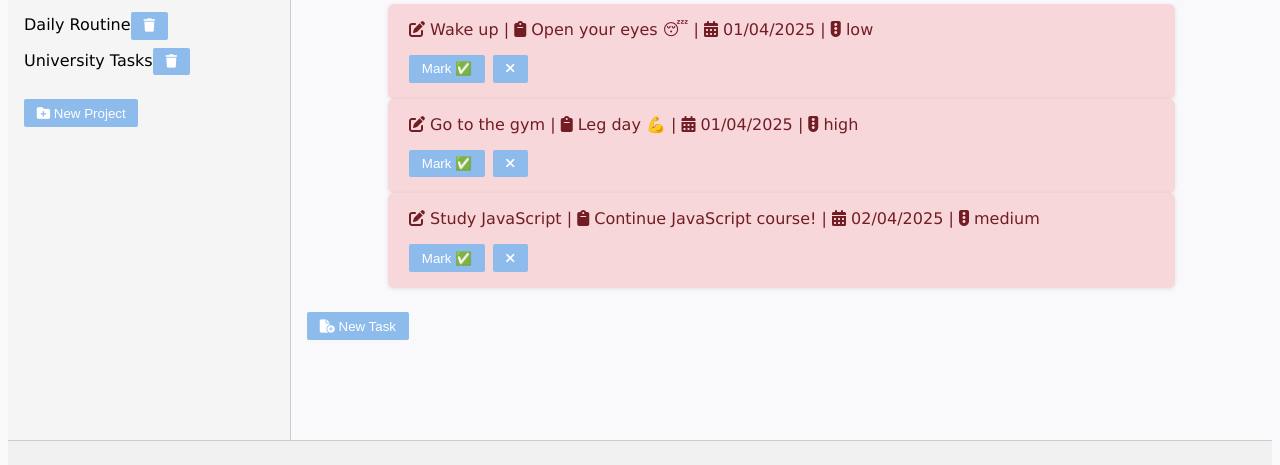
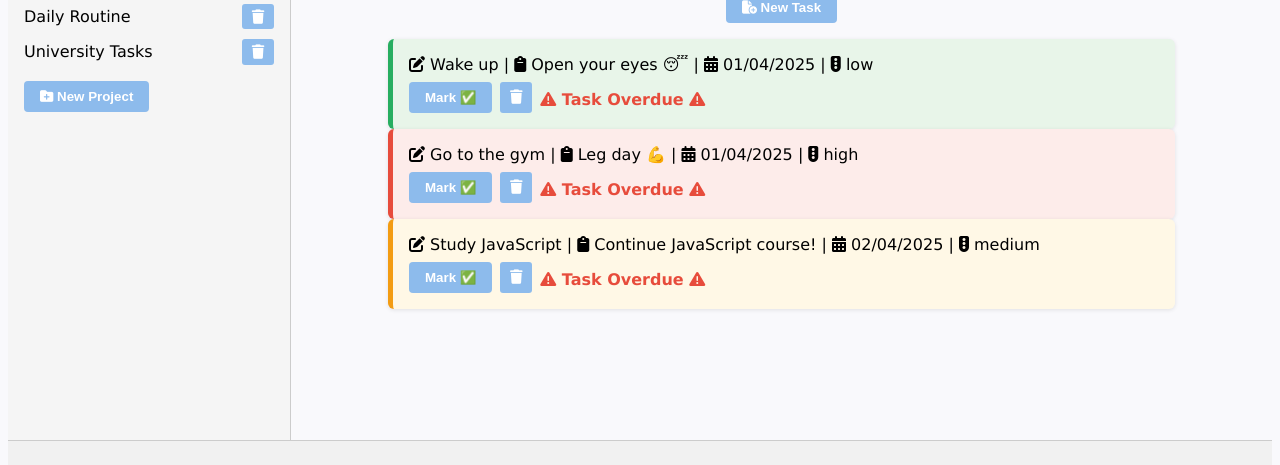
Before and after one commit to BillMaN89/ToDo-list, a website built with webpack: page src/index.html in a window 1280 px wide. Shown: the part 88-553 px from the top of the page. Built offline with nearby package versions, Linux system fonts and the light colour scheme.

Commit message:
update styling, add Task Overdue label

```diff
--- a/src/index.html
+++ b/src/index.html
@@ -17,11 +17,13 @@
       </aside>
 
       <main id="main-panel">
-        <h2 id="project-title">Select a Project</h2>
+        <div id="project-header">
+          <h2 id="project-title">Select a Project</h2>
+          <button id="add-task-btn">
+            <i class="fa-solid fa-file-circle-plus"></i> New Task
+          </button>
+        </div>
         <ul id="task-list"></ul>
-        <button id="add-task-btn">
-            <i class="fa-solid fa-file-circle-plus"></i> New Task
-        </button>
       </main>
     </div>
 
--- a/src/modules/ui.js
+++ b/src/modules/ui.js
@@ -36,7 +36,11 @@ class UI{
 
         this.manager.projects.forEach((project, index) => {
             const listItem = document.createElement("li");
-            listItem.textContent = project.name;
+            const wrapper = document.createElement("div");
+            wrapper.classList.add("project-entry");
+
+            const titleSpan = document.createElement("span");
+            titleSpan.textContent = project.name;
 
             listItem.addEventListener("click", () => {
                 this.manager.setCurrentProject(index);
@@ -45,6 +49,7 @@ class UI{
             })
 
             const dltBtn = document.createElement("button");
+            dltBtn.classList.add("icon-btn");
             dltBtn.innerHTML = '<i class="fas fa-trash" title="Delete Project"></i>';
             dltBtn.addEventListener("click", () => {
                 this.manager.removeProject(index);
@@ -53,7 +58,9 @@ class UI{
                 this.updateProjectTitle();
             });
 
-            listItem.appendChild(dltBtn);
+            wrapper.appendChild(titleSpan);
+            wrapper.appendChild(dltBtn);
+            listItem.appendChild(wrapper);
             this.projectListElement.appendChild(listItem);
         });
     }
@@ -78,11 +85,14 @@ class UI{
             dueDate.innerHTML = ` | <i class="fa-solid fa-calendar-days"></i>  ${formattedDate}`;
             const priority = document.createElement("span");
             priority.innerHTML = ` | <i class="fa-solid fa-traffic-light"></i>  ${task.priority} `;
+            const overdue = document.createElement("span");
+            overdue.classList.add("overdue-msg");
             const completed = document.createElement("span");
             completed.textContent = task.completed;
 
             if (!task.completed && isBefore(new Date(task.dueDate), startOfToday())) {
                 listItem.classList.add("overdue");
+                overdue.innerHTML = `  <i class="fas fa-exclamation-triangle"></i> Task Overdue <i class="fas fa-exclamation-triangle"></i>`;
             }
 
             if (task.completed) listItem.classList.add("completed");
@@ -100,12 +110,14 @@ class UI{
             completeBtn.innerHTML = task.completed ? "✅ Done" : "Mark ✅";
             completeBtn.title = "Mark as Complete";
             const dltBtn = document.createElement("button");
-            dltBtn.innerHTML = '<i class="fa-solid fa-xmark" title="Delete Task"></i>';
+            dltBtn.classList.add("icon-btn");
+            dltBtn.innerHTML = '<i class="fas fa-trash" title="Delete Task"></i>';
 
             const btnContainer = document.createElement("div");
             btnContainer.classList.add("task-buttons");
             btnContainer.appendChild(completeBtn);
             btnContainer.appendChild(dltBtn);
+            btnContainer.appendChild(overdue);
 
             completeBtn.addEventListener("click", () => {
                 task.toggleComplete();
@@ -121,6 +133,7 @@ class UI{
             listItem.appendChild(description);
             listItem.appendChild(dueDate);
             listItem.appendChild(priority);
+            // listItem.appendChild(overdue);
             listItem.appendChild(btnContainer);
             this.taskListElement.appendChild(listItem);
         })
--- a/src/style.css
+++ b/src/style.css
@@ -1,3 +1,4 @@
+/* === Base Styles === */
 html {
   font-family: Verdana, Geneva, Tahoma, sans-serif;
   background-color: #f9f9fc;
@@ -9,6 +10,7 @@ html {
   min-height: 65vh;
 }
 
+/* === Sidebar === */
 #sidebar {
   flex: 0 0 250px;
   background-color: #f5f5f5;
@@ -16,13 +18,7 @@ html {
   border-right: 1px solid #ccc;
 }
 
-#main-panel {
-  flex: 1;
-  padding: 1rem;
-}
-
-#project-list,
-#task-list {
+#project-list {
   list-style: none;
   padding: 0;
   margin-top: 1rem;
@@ -30,57 +26,60 @@ margin-top: 1rem;
 
 #project-list li {
   cursor: pointer;
+  margin-bottom: 0.6rem;
 }
 
-#project-list li:hover{
+#project-list li:hover {
   background-color: #d6e6f2;
   border-radius: 4px;
 }
 
-.high {
-  background-color: #fdecea;
-  border-left: 5px solid #e74c3c;
+.project-entry {
+  display: flex;
+  justify-content: space-between;
+  align-items: center;
+
 }
 
-.medium {
-  background-color: #fff8e6;
-  border-left: 5px solid #f39c12;
-}
-
-.low {
-  background-color: #e8f5e9;
-  border-left: 5px solid #27ae60;
-}
-
-.overdue {
-  background-color: #f8d7da;
-  border-left: 5px solid #dc3545;
-  color: #721c24;
+.project-entry span {
+  flex-grow: 1;
 }
 
 
-button {
-  padding: 0.4rem 0.8rem;
-  margin-top: 0.5rem;
-  background-color: #8dbbec;
-  color: white;
-  border: none;
-  border-radius: 2px;
-  cursor: pointer;
+/* === Main Panel === */
+#main-panel {
+  flex: 1;
+  padding: 1rem;
 }
 
-button:hover {
-  background-color: #0056b3;
+#task-list {
+  list-style: none;
+  padding: 0;
+  margin-top: 1rem;
 }
 
+#project-header {
+  text-align: center;
+  margin-bottom: 1rem;
+}
+
+#project-header h2 {
+  margin-bottom: 0.5rem;
+}
+
+/* === Task Cards === */
 .task-item {
   max-width: 750px;
   margin: 0 auto;
   padding: 1rem;
   border-radius: 6px;
   border-left: 5px solid transparent;
-  box-shadow: 0 1px 4px rgba(0,0,0,0.1);
+  box-shadow: 0 1px 4px rgba(0, 0, 0, 0.1);
   transition: background-color 0.3s ease;
+}
+
+.task-item:hover {
+  background-color: #f9f9f9;
 }
 
 .task-buttons {
@@ -90,24 +89,68 @@ button:hover {
   justify-content: flex-start;
 }
 
-#project-title {
-  text-align: center;
+/* === Priorities === */
+.high {
+  background-color: #fdecea;
+  border-left-color: #e74c3c;
 }
 
-.task-item:hover {
-  background-color: #f9f9f9;
+.medium {
+  background-color: #fff8e6;
+  border-left-color: #f39c12;
 }
 
+.low {
+  background-color: #e8f5e9;
+  border-left-color: #27ae60;
+}
+
+/* === Completed Tasks === */
 .completed {
   text-decoration: line-through;
-  background-color: #d4edda;
-  border-left: 5px solid #28a745;
+  border-left-color: #28a745;
   color: #155724;
   font-style: italic;
-  opacity: 1;
 }
 
+/* === Overdue Message === */
+.overdue-msg {
+  color: #e74c3c;
+  font-weight: bold;
+  margin-top: 0.5rem;
+}
 
+/* === Buttons === */
+button {
+  padding: 0.5rem 1rem;
+  font-weight: bold;
+  background-color: #8dbbec;
+  color: white;
+  border: none;
+  border-radius: 4px;
+  cursor: pointer;
+  transition: transform 0.2s ease, background-color 0.2s ease;
+}
+
+button:hover {
+  transform: scale(1.05);
+  background-color: #5a9bdc;
+}
+
+/* Delete Icon Buttons */
+button.icon-btn {
+  padding: 0.3rem 0.6rem;
+  font-size: 0.9rem;
+  background-color: #8dbbec;
+  border-radius: 3px;
+}
+
+button.icon-btn:hover {
+  transform: none;
+  background-color: #5a9bdc;
+}
+
+/* === Modals === */
 .modal {
   position: fixed;
   top: 50%;
@@ -117,7 +160,7 @@ button:hover {
   padding: 1.5rem;
   border: 2px solid #333;
   border-radius: 10px;
-  box-shadow: 0 0 10px rgba(0,0,0,0.25);
+  box-shadow: 0 0 10px rgba(0, 0, 0, 0.25);
   z-index: 1000;
 }
 
@@ -131,6 +174,7 @@ button:hover {
   gap: 1rem;
 }
 
+/* === Footer === */
 footer {
   text-align: center;
   padding: 1rem;
```
Lines whose indentation alone changed are shown as unchanged.
